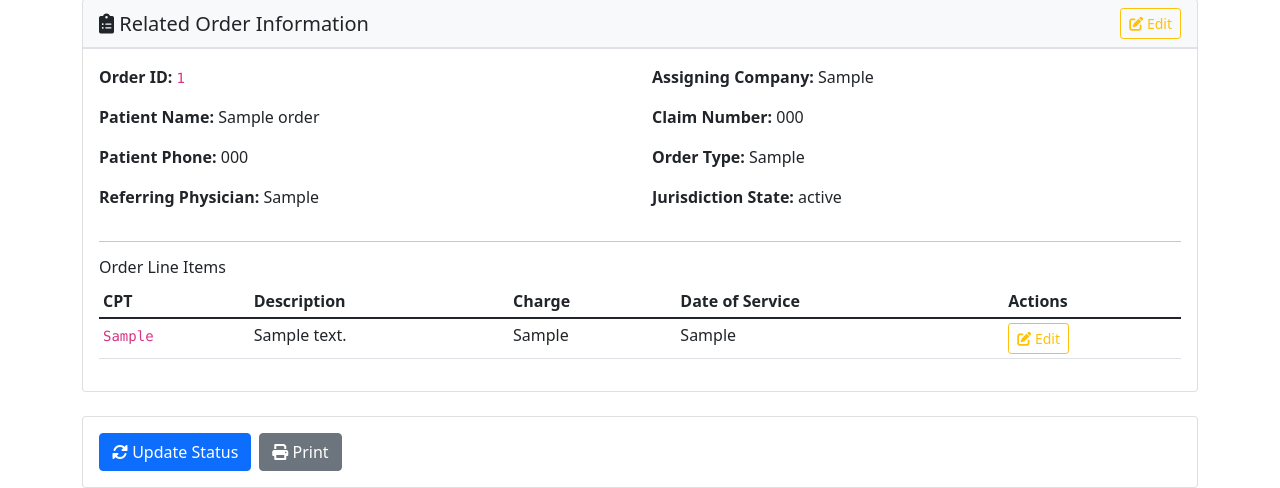
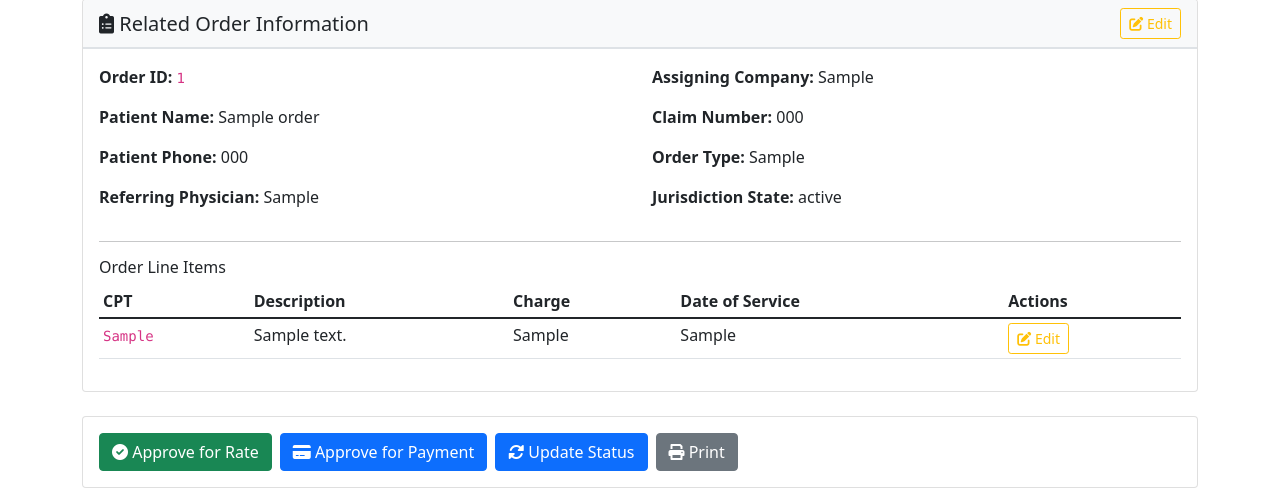
Before and after one commit to chrscato/br-portal, a Django app: page /bill/1/ in a window 1280 px wide. Shown: the part 1579-2067 px from the top of the page. Run offline with Django 5.2, Linux system fonts and the light colour scheme; a user stored in the database is signed in; tables that the repository leaves empty hold one stand-in row (values such as "Sample post").

Commit message:
approve buttons - 2025-09-07 19:16:49 GMT

```diff
--- a/clarity_dx_portal/billing/templates/billing/bill_detail.html
+++ b/clarity_dx_portal/billing/templates/billing/bill_detail.html
@@ -817,6 +817,14 @@
                     </button>
                     {% endif %}
 
+                    <!-- Approve Buttons -->
+                    <button class="btn btn-success" onclick="approveForRate('{{ bill.id }}')">
+                        <i class="fas fa-check-circle"></i> Approve for Rate
+                    </button>
+                    <button class="btn btn-primary" onclick="approveForPayment('{{ bill.id }}')">
+                        <i class="fas fa-credit-card"></i> Approve for Payment
+                    </button>
+
                     <button class="btn btn-primary" onclick="updateStatus('{{ bill.id }}')">
                         <i class="fas fa-sync-alt"></i> Update Status
                     </button>
@@ -1045,5 +1053,47 @@ function addManualRate(lineItemId, rate) {
     document.body.appendChild(form);
     form.submit();
 }
+
+function approveForRate(billId) {
+    if (confirm('Are you sure you want to approve this bill for rate? This will change the status to REVIEWED and action to null.')) {
+        // Create a form to submit the approval
+        const form = document.createElement('form');
+        form.method = 'POST';
+        form.action = '{% url "billing:approve_for_rate" "PLACEHOLDER" %}'.replace('PLACEHOLDER', billId);
+
+        // Add CSRF token
+        const csrfToken = document.querySelector('[name=csrfmiddlewaretoken]').value;
+        const csrfInput = document.createElement('input');
+        csrfInput.type = 'hidden';
+        csrfInput.name = 'csrfmiddlewaretoken';
+        csrfInput.value = csrfToken;
+        form.appendChild(csrfInput);
+
+        // Submit the form
+        document.body.appendChild(form);
+        form.submit();
+    }
+}
+
+function approveForPayment(billId) {
+    if (confirm('Are you sure you want to approve this bill for payment? This will change the status to REVIEWED, action to apply_rate, and set all line item decisions to APPROVED.')) {
+        // Create a form to submit the approval
+        const form = document.createElement('form');
+        form.method = 'POST';
+        form.action = '{% url "billing:approve_for_payment" "PLACEHOLDER" %}'.replace('PLACEHOLDER', billId);
+
+        // Add CSRF token
+        const csrfToken = document.querySelector('[name=csrfmiddlewaretoken]').value;
+        const csrfInput = document.createElement('input');
+        csrfInput.type = 'hidden';
+        csrfInput.name = 'csrfmiddlewaretoken';
+        csrfInput.value = csrfToken;
+        form.appendChild(csrfInput);
+
+        // Submit the form
+        document.body.appendChild(form);
+        form.submit();
+    }
+}
 </script>
 {% endblock %}
--- a/clarity_dx_portal/billing/urls.py
+++ b/clarity_dx_portal/billing/urls.py
@@ -36,6 +36,8 @@ urlpatterns = [
     path('bill/<str:bill_id>/apply-rates/', views.apply_rates, name='apply_rates'),
     path('bill/<str:bill_id>/add-manual-rate/', views.add_manual_rate, name='add_manual_rate'),
     path('bill/<str:bill_id>/mark-paid/', views.mark_bill_paid, name='mark_bill_paid'),
+    path('bill/<str:bill_id>/approve-for-rate/', views.approve_for_rate, name='approve_for_rate'),
+    path('bill/<str:bill_id>/approve-for-payment/', views.approve_for_payment, name='approve_for_payment'),
 
     # Bill line item management
     path('bill/<str:bill_id>/add-line-item/', views.add_bill_line_item, name='add_bill_line_item'),
--- a/clarity_dx_portal/billing/views.py
+++ b/clarity_dx_portal/billing/views.py
@@ -1209,6 +1209,62 @@ def mark_bill_paid(request, bill_id):
 
 
 @login_required
+def approve_for_rate(request, bill_id):
+    """Approve bill for rate - set status to REVIEWED and action to null"""
+    if request.method == 'POST':
+        try:
+            bill = ProviderBill.objects.get(id=bill_id)
+
+            # Update bill status and action
+            bill.status = 'REVIEWED'
+            bill.action = None  # Set to null
+            bill.updated_at = datetime.now()
+            bill.save()
+
+            messages.success(request, f'Bill {bill_id} has been approved for rate.')
+            return redirect('billing:bill_detail', bill_id=bill_id)
+
+        except ProviderBill.DoesNotExist:
+            messages.error(request, 'Bill not found.')
+            return redirect('billing:dashboard')
+        except Exception as e:
+            messages.error(request, f'Error approving bill for rate: {str(e)}')
+            return redirect('billing:bill_detail', bill_id=bill_id)
+
+    return redirect('billing:bill_detail', bill_id=bill_id)
+
+
+@login_required
+def approve_for_payment(request, bill_id):
+    """Approve bill for payment - set status to REVIEWED, action to apply_rate, and all line item decisions to APPROVED"""
+    if request.method == 'POST':
+        try:
+            bill = ProviderBill.objects.get(id=bill_id)
+
+            # Update bill status and action
+            bill.status = 'REVIEWED'
+            bill.action = 'apply_rate'
+            bill.updated_at = datetime.now()
+            bill.save()
+
+            # Update all line item decisions to APPROVED
+            line_items = BillLineItem.objects.filter(provider_bill=bill)
+            updated_count = line_items.update(decision='APPROVED')
+
+            messages.success(request, f'Bill {bill_id} has been approved for payment. Updated {updated_count} line items to APPROVED.')
+            return redirect('billing:bill_detail', bill_id=bill_id)
+
+        except ProviderBill.DoesNotExist:
+            messages.error(request, 'Bill not found.')
+            return redirect('billing:dashboard')
+        except Exception as e:
+            messages.error(request, f'Error approving bill for payment: {str(e)}')
+            return redirect('billing:bill_detail', bill_id=bill_id)
+
+    return redirect('billing:bill_detail', bill_id=bill_id)
+
+
+@login_required
 def add_bill_line_item(request, bill_id):
     """Add a new bill line item"""
     try:
```
